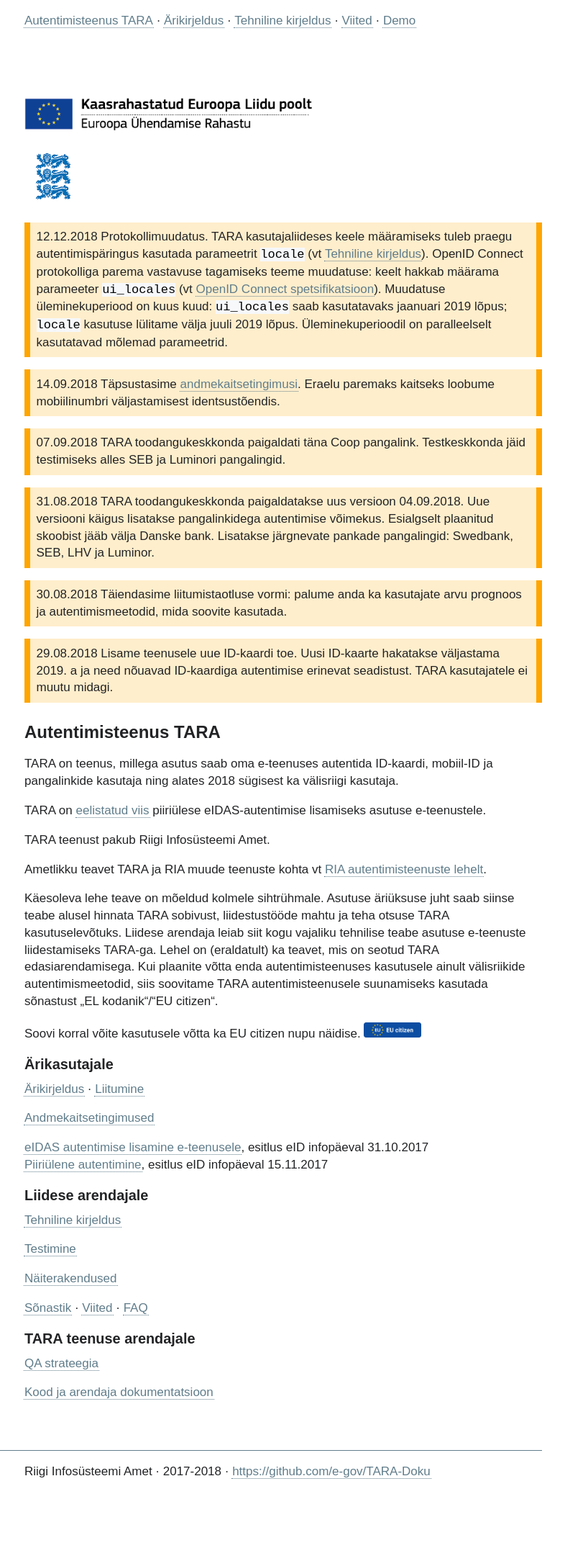
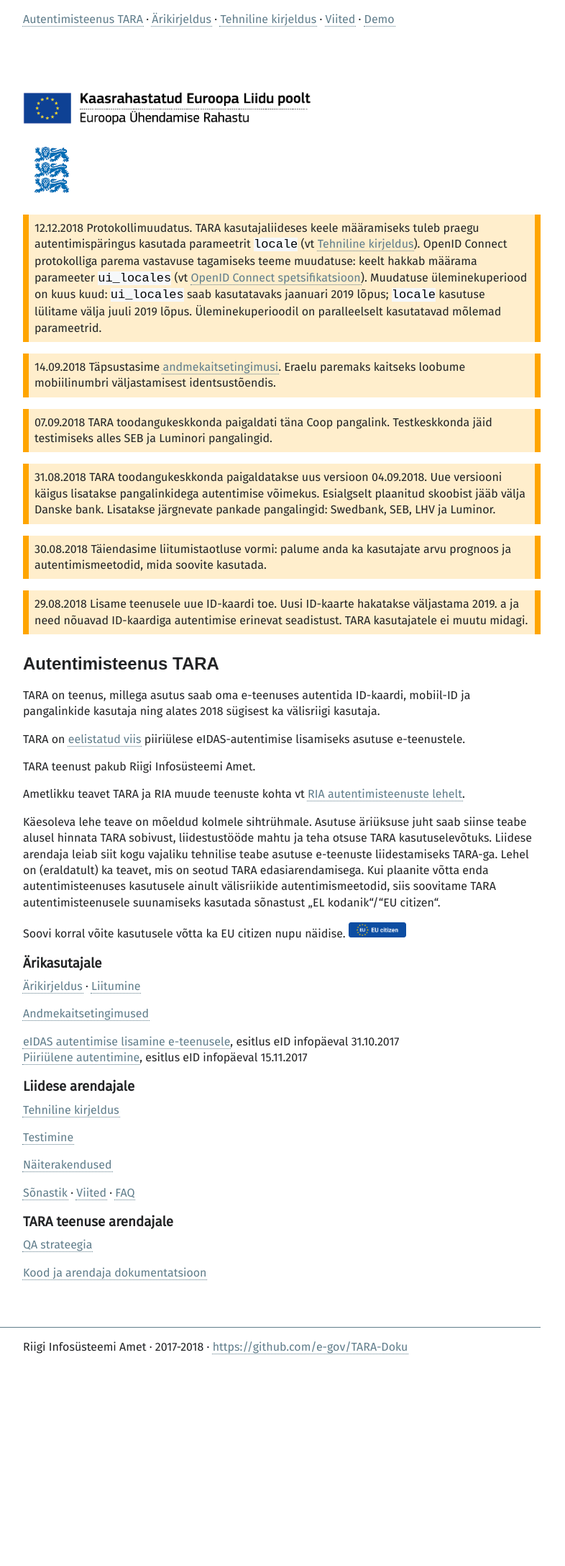
Before and after one commit to e-gov/TARA-Doku, a Jekyll site: the page built from index.md, in a window 1280 px wide. Shown: the whole page at 72% size, without its empty margins (0-786 px from the left). Built offline with Jekyll 4.4.1, drawn with Linux system fonts in a browser that asks for light colours; after the commit the page ends 1994 px from its top, so only the background shows below that.

Commit message:
Arial -> Fira Sans (proovimiseks)

```diff
--- a/_layouts/Times.html
+++ b/_layouts/Times.html
@@ -5,6 +5,7 @@
 
 <head>
   <!-- Fonts -->
+  <link href="https://fonts.googleapis.com/css?family=Fira+Sans" rel="stylesheet">
   <link href="https://fonts.googleapis.com/css?family=Source+Code+Pro" rel="stylesheet">
 
   <link rel="stylesheet" href="{{ site.baseurl }}/css/Times.css">
--- a/css/Times.css
+++ b/css/Times.css
@@ -8,8 +8,8 @@ body {
   margin: 0 0;
   padding: 0 0 2em 0;
   /* font-family: 'Segoe UI', Arial, serif; */
-  font-family: Arial, sans-serif;
-  font-size: 17px;
+  font-family: 'Fira Sans', sans-serif;
+  font-size: 16px;
   color: #222325 !important;
   line-height: 1.4 !important;
   }
```
